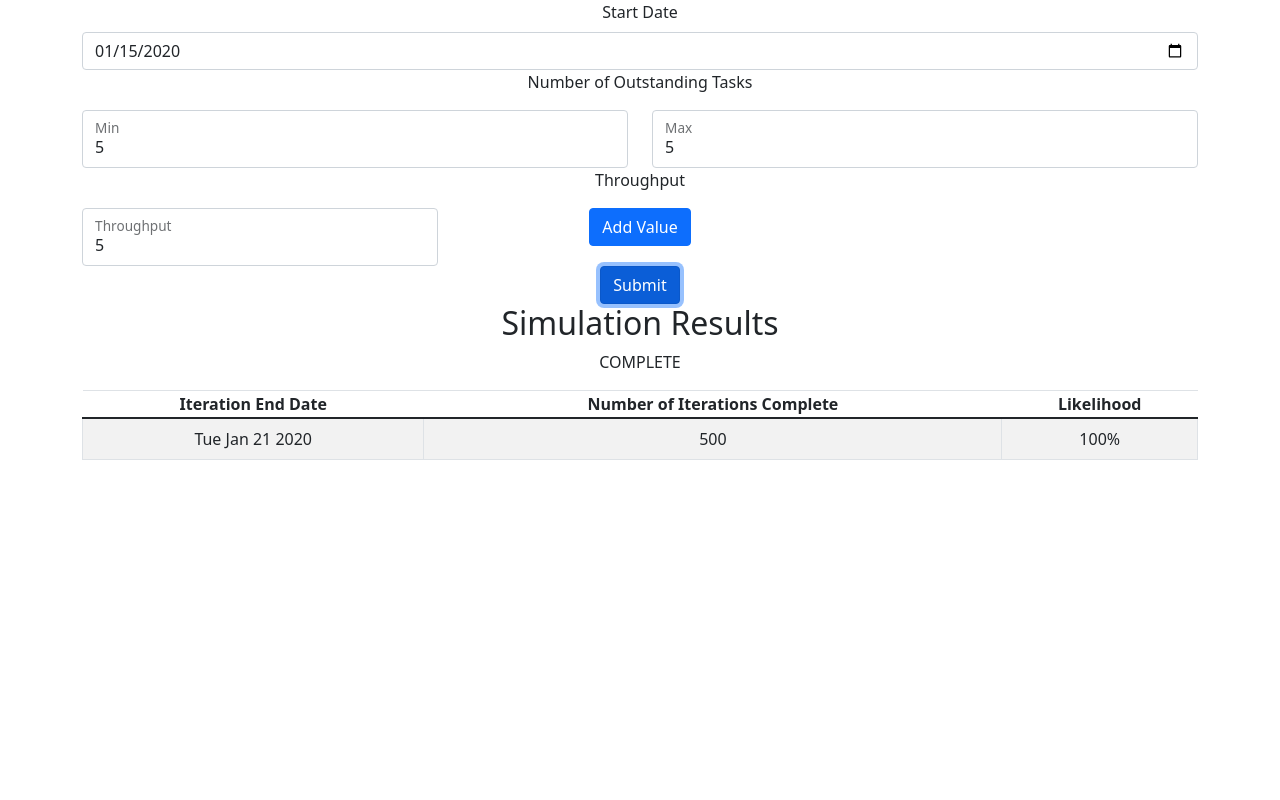
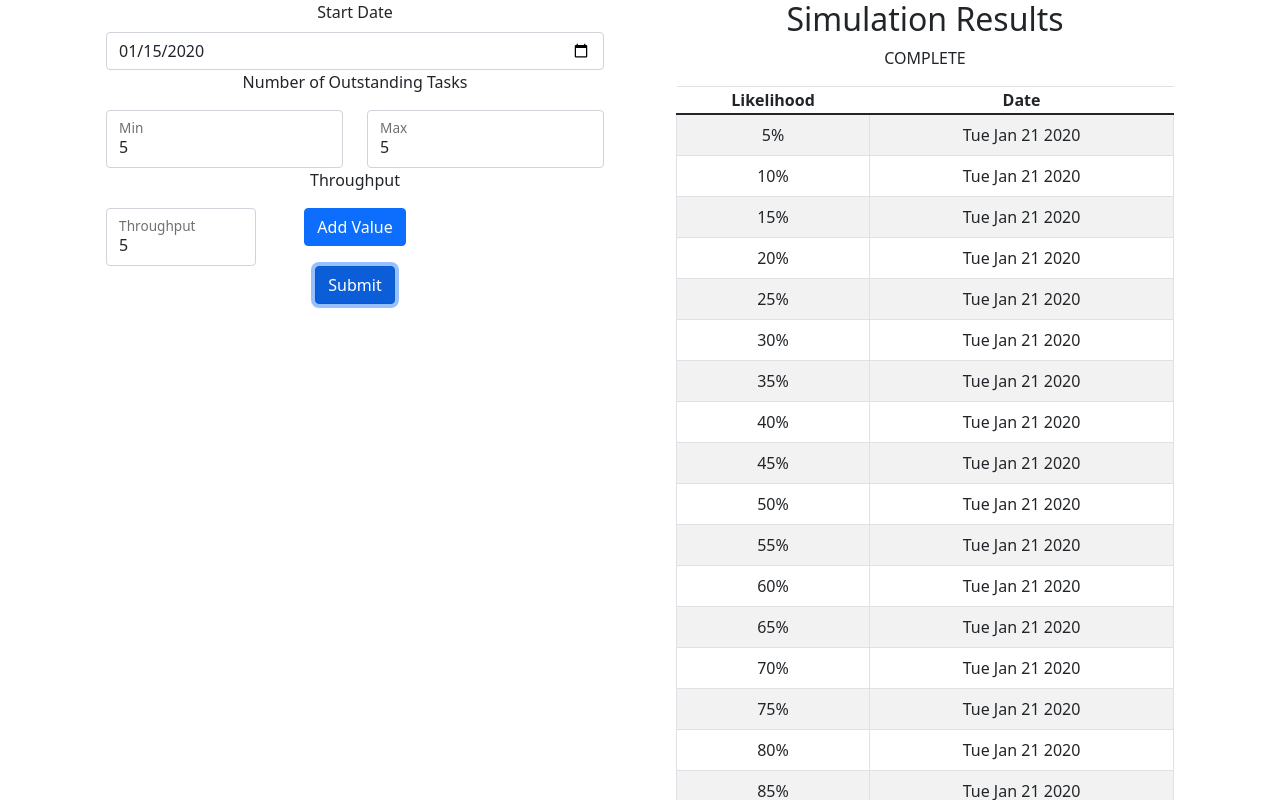
Before and after one commit to stebennett/wwibd, a React (Create React App) app in the folder app/: page / in a window 1280 px wide. Both pictures are taken after typing "2020-01-15", "5", "5", "5" into the empty fields and a click on the button "Submit". Shown: the top 800 px of the page. Built offline with nearby package versions, Linux system fonts and the light colour scheme.

Commit message:
Remove old table display

```diff
--- a/app/src/components/App/App.tsx
+++ b/app/src/components/App/App.tsx
@@ -3,6 +3,7 @@ import OptionsForm from '../OptionsForm/OptionsForm';
 import CalculationsOutput from '../CalculationsOutput/CalculationsOutput';
 import { useState } from 'react';
 import { SimulationResult } from '../../simulate';
+import { Col, Container, Row } from 'react-bootstrap';
 
 function App() {
 
@@ -20,10 +21,12 @@ function App() {
   })
 
   return (
-    <div className="App">
-      <OptionsForm updateSimulationResults={setSimulationResults} updateSimulationState={setSimulationState} />
-      <CalculationsOutput simulationResults={simulationResults} simulationState={simulationState}/>
-    </div>
+    <Container className="App">
+      <Row>
+        <Col><OptionsForm updateSimulationResults={setSimulationResults} updateSimulationState={setSimulationState} /></Col>
+        <Col><CalculationsOutput simulationResults={simulationResults} simulationState={simulationState}/></Col>
+      </Row>
+    </Container>
   )
 }
 
--- a/app/src/components/SimulationResultsTable/SimulationResultsTable.tsx
+++ b/app/src/components/SimulationResultsTable/SimulationResultsTable.tsx
@@ -14,52 +14,33 @@ const SimulationResultsTable:FC<SimulationResultsTableProps> = ({simulationResul
         return newDate;
     }
 
-    const datesBetween = (startDate: Date, endDate: Date, increment: number) : Date[] => {
-        var dates: Date[] = [];
-        var currentDate = new Date(startDate.valueOf());
-
-        while(currentDate <= endDate) {
-            dates.push(new Date(currentDate.valueOf()))
-            currentDate = addDays(currentDate, 7);
-        }
-
-        return dates;
+    const sortByCompleteDate = (simulationResults: SimulationResult[]) : SimulationResult[] => {
+        return [...simulationResults].sort((thisResult: SimulationResult, otherResult: SimulationResult) : number => {
+            return thisResult.iterationStats.allTasksCompleteDate.valueOf() - otherResult.iterationStats.allTasksCompleteDate.valueOf()
+        });
     }
 
-    const minEndingDate = (simulationResults: SimulationResult[]): Date => {
-        return simulationResults.sort((thisResult: SimulationResult, otherResult: SimulationResult) : number => {
-            return thisResult.iterationStats.allTasksCompleteDate.valueOf() - otherResult.iterationStats.allTasksCompleteDate.valueOf()
-        })[0].iterationStats.allTasksCompleteDate
+    const percentile = (simulationResults: SimulationResult[], percent: number): SimulationResult => {
+        var index = Math.ceil( percent / 100.0 * simulationResults.length);
+        index = index < 0 ? 0 : index;
+        return simulationResults[index - 1];
     }
 
-    const maxEndingDate = (simulationResults: SimulationResult[]): Date => {
-        return simulationResults.sort((thisResult: SimulationResult, otherResult: SimulationResult) : number => {
-            return otherResult.iterationStats.allTasksCompleteDate.valueOf() - thisResult.iterationStats.allTasksCompleteDate.valueOf()
-        })[0].iterationStats.allTasksCompleteDate
-    }
-
-    const numberOfIterationsComplete = (simulationResults: SimulationResult[], compareToDate: Date): number => {
-        return simulationResults.filter((result) => {
-            return result.iterationStats.allTasksCompleteDate <= compareToDate
-        }).length;
-    }
-
-    console.log(simulationResults);
+    const percentiles = [5,10,15,20,25,30,35,40,45,50,55,60,65,70,75,80,85,90,95,100];
+    const sortedSimulationResults : SimulationResult[] = sortByCompleteDate(simulationResults.results);
 
     return (
         <Container>
             <Table striped bordered hover>
                 <thead>
-                    <th>Iteration End Date</th>
-                    <th>Number of Iterations Complete</th>
                     <th>Likelihood</th>
+                    <th>Date</th>
                 </thead>
                 <tbody>
-                    {datesBetween(minEndingDate(simulationResults.results), maxEndingDate(simulationResults.results), 7).map((date, index) => (
+                    {percentiles.map((p, index) => (
                         <tr key={ index }>
-                            <td>{ date.toDateString() }</td>
-                            <td>{ numberOfIterationsComplete(simulationResults.results, date) }</td>
-                            <td>{ Math.round((numberOfIterationsComplete(simulationResults.results, date) / simulationResults.samples) * 100) }%</td>
+                            <td>{ p }%</td>
+                            <td>{ percentile(sortedSimulationResults, p).iterationStats.allTasksCompleteDate.toDateString() }</td>
                         </tr>
                     ))}
                 </tbody>
```
